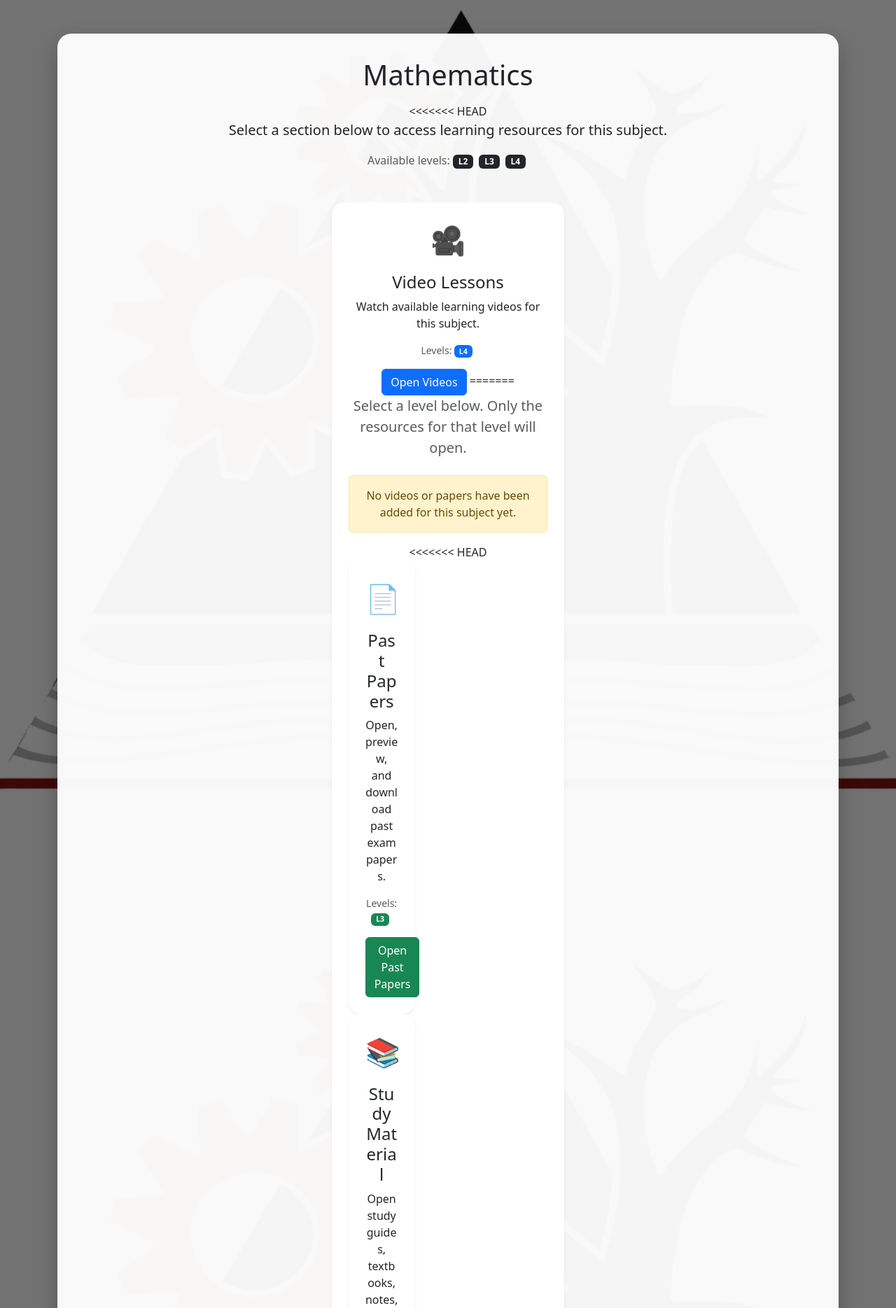
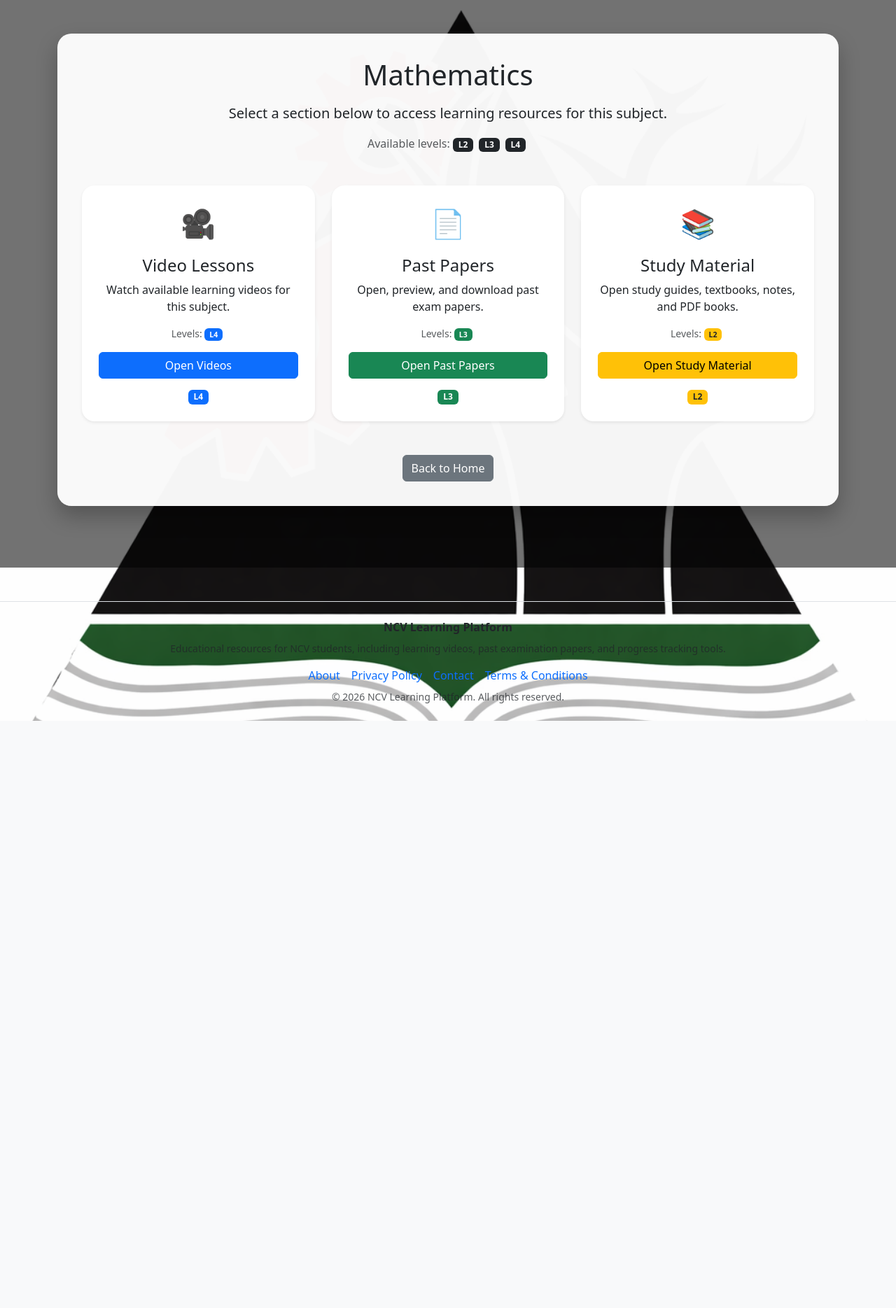
Before and after one commit to J-Codes24/ncv-learning-platform, a Django app: page /subject/1/ in a window 1280 px wide. Shown: the part 56-1925 px from the top of the page at 70% size. After the commit the page ends 1086 px from the top, so only its background shows below. Run offline with Django 5.2, Linux system fonts and the light colour scheme; a user stored in the database is signed in; data comes from the database, SQL or seed files in the repository; tables that the repository leaves empty hold one stand-in row (values such as "Sample post").

Commit message:
remove all conflict markers

```diff
--- a/core/templates/core/subject_detail.html
+++ b/core/templates/core/subject_detail.html
@@ -37,6 +37,9 @@
             transform: translateY(-6px);
             box-shadow: 0 14px 28px rgba(0, 0, 0, 0.18);
         }
+        .level-link {
+            text-decoration: none;
+        }
     </style>
 </head>
 <body>
@@ -54,11 +57,11 @@
     <div class="container py-5">
         <div class="content-box text-center">
             <h1 class="mb-3">{{ subject.name }}</h1>
-<<<<<<< HEAD
             <p class="lead mb-3">Select a section below to access learning resources for this subject.</p>
 
             {% if available_levels %}
-                <p class="text-muted mb-5">Available levels:
+                <p class="text-muted mb-5">
+                    Available levels:
                     {% for level in available_levels %}
                         <span class="badge text-bg-dark me-1">{{ level }}</span>
                     {% endfor %}
@@ -75,43 +78,31 @@
                             <h4>Video Lessons</h4>
                             <p>Watch available learning videos for this subject.</p>
                             {% if available_video_levels %}
-                                <p class="small text-muted">Levels:
+                                <p class="small text-muted mb-3">
+                                    Levels:
                                     {% for level in available_levels %}
-                                        {% if level in available_video_levels %}<span class="badge bg-primary me-1">{{ level }}</span>{% endif %}
+                                        {% if level in available_video_levels %}
+                                            <span class="badge bg-primary me-1">{{ level }}</span>
+                                        {% endif %}
                                     {% endfor %}
                                 </p>
+                                <div class="d-grid gap-2">
+                                    <a href="{% url 'videos_by_subject' subject.id %}" class="btn btn-primary">Open Videos</a>
+                                    <div class="d-flex justify-content-center flex-wrap gap-2 mt-2">
+                                        {% for level in available_levels %}
+                                            {% if level in available_video_levels %}
+                                                <a href="{% url 'videos_by_subject' subject.id %}?level={{ level }}" class="level-link badge bg-primary">{{ level }}</a>
+                                            {% endif %}
+                                        {% endfor %}
+                                    </div>
+                                </div>
                             {% else %}
                                 <p class="small text-muted">No videos added yet.</p>
                             {% endif %}
-                            <a href="{% url 'videos_by_subject' subject.id %}" class="btn btn-primary">Open Videos</a>
-=======
-            <p class="lead text-muted mb-4">Select a level below. Only the resources for that level will open.</p>
+                        </div>
+                    </div>
+                </div>
 
-            {% if level_cards %}
-                <div class="row justify-content-center g-4">
-                    {% for level in level_cards %}
-                        <div class="col-md-6 col-lg-4">
-                            <div class="card option-card h-100 shadow-sm {% if level.is_selected %}border border-primary border-3{% endif %}">
-                                <div class="card-body p-4">
-                                    <div class="mb-3 fs-2">📘</div>
-                                    <h4>{{ level.code }}</h4>
-                                    <p class="text-muted mb-2">{{ level.video_count }} videos available</p>
-                                    <p class="text-muted mb-4">{{ level.paper_count }} past papers available</p>
-                                    <div class="d-grid gap-2">
-                                        <a href="{% url 'videos_by_subject' subject.id %}?level={{ level.code }}" class="btn btn-primary">Open Videos</a>
-                                        <a href="{% url 'past_papers_by_subject' subject.id %}?level={{ level.code }}" class="btn btn-success">Open Past Papers</a>
-                                    </div>
-                                </div>
-                            </div>
->>>>>>> 62079b602aff7f4d22408df3b927763fb23a091c
-                        </div>
-                    {% endfor %}
-                </div>
-            {% else %}
-                <div class="alert alert-warning">No videos or papers have been added for this subject yet.</div>
-            {% endif %}
-
-<<<<<<< HEAD
                 <div class="col-md-4">
                     <div class="card option-card h-100 shadow-sm">
                         <div class="card-body p-4">
@@ -119,15 +110,27 @@
                             <h4>Past Papers</h4>
                             <p>Open, preview, and download past exam papers.</p>
                             {% if available_paper_levels %}
-                                <p class="small text-muted">Levels:
+                                <p class="small text-muted mb-3">
+                                    Levels:
                                     {% for level in available_levels %}
-                                        {% if level in available_paper_levels %}<span class="badge bg-success me-1">{{ level }}</span>{% endif %}
+                                        {% if level in available_paper_levels %}
+                                            <span class="badge bg-success me-1">{{ level }}</span>
+                                        {% endif %}
                                     {% endfor %}
                                 </p>
+                                <div class="d-grid gap-2">
+                                    <a href="{% url 'past_papers_by_subject' subject.id %}" class="btn btn-success">Open Past Papers</a>
+                                    <div class="d-flex justify-content-center flex-wrap gap-2 mt-2">
+                                        {% for level in available_levels %}
+                                            {% if level in available_paper_levels %}
+                                                <a href="{% url 'past_papers_by_subject' subject.id %}?level={{ level }}" class="level-link badge bg-success">{{ level }}</a>
+                                            {% endif %}
+                                        {% endfor %}
+                                    </div>
+                                </div>
                             {% else %}
                                 <p class="small text-muted">No past papers added yet.</p>
                             {% endif %}
-                            <a href="{% url 'past_papers_by_subject' subject.id %}" class="btn btn-success">Open Past Papers</a>
                         </div>
                     </div>
                 </div>
@@ -139,27 +142,33 @@
                             <h4>Study Material</h4>
                             <p>Open study guides, textbooks, notes, and PDF books.</p>
                             {% if available_study_levels %}
-                                <p class="small text-muted">Levels:
+                                <p class="small text-muted mb-3">
+                                    Levels:
                                     {% for level in available_levels %}
-                                        {% if level in available_study_levels %}<span class="badge bg-warning text-dark me-1">{{ level }}</span>{% endif %}
+                                        {% if level in available_study_levels %}
+                                            <span class="badge bg-warning text-dark me-1">{{ level }}</span>
+                                        {% endif %}
                                     {% endfor %}
                                 </p>
+                                <div class="d-grid gap-2">
+                                    <a href="{% url 'study_materials_by_subject' subject.id %}" class="btn btn-warning">Open Study Material</a>
+                                    <div class="d-flex justify-content-center flex-wrap gap-2 mt-2">
+                                        {% for level in available_levels %}
+                                            {% if level in available_study_levels %}
+                                                <a href="{% url 'study_materials_by_subject' subject.id %}?level={{ level }}" class="level-link badge bg-warning text-dark">{{ level }}</a>
+                                            {% endif %}
+                                        {% endfor %}
+                                    </div>
+                                </div>
                             {% else %}
                                 <p class="small text-muted">No study material added yet.</p>
                             {% endif %}
-                            <a href="{% url 'study_materials_by_subject' subject.id %}" class="btn btn-warning">Open Study Material</a>
                         </div>
                     </div>
                 </div>
             </div>
 
             <div class="mt-5">
-=======
-            <div class="mt-5 d-flex justify-content-center gap-2 flex-wrap">
-                {% if selected_level %}
-                    <a href="{% url 'home' %}?level={{ selected_level }}" class="btn btn-outline-primary">Back to {{ selected_level }} Subjects</a>
-                {% endif %}
->>>>>>> 62079b602aff7f4d22408df3b927763fb23a091c
                 <a href="{% url 'home' %}" class="btn btn-secondary">Back to Home</a>
             </div>
         </div>
```
